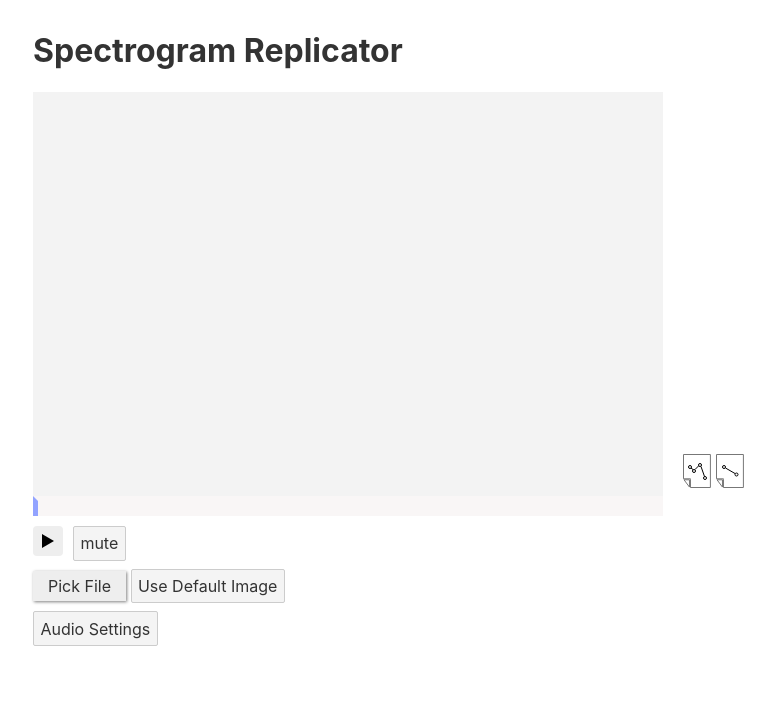
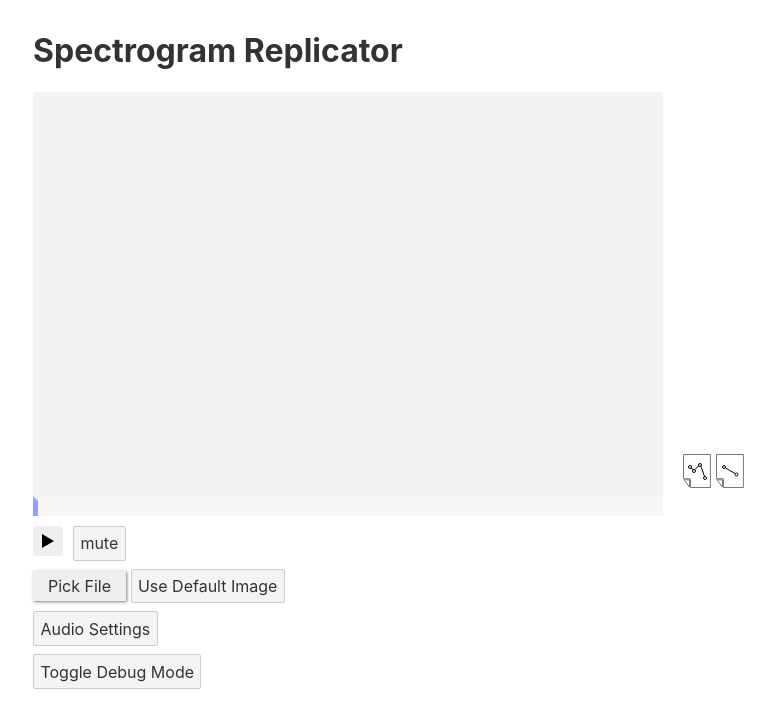
Before and after one commit to EmNudge/Spectrogram-Replicator, a Svelte app: page / in a window 1280 px wide. Shown: the top 728 px of the page, without its empty margins (157-932 px from the left). Built offline with nearby package versions, Linux system fonts and the light colour scheme.

Commit message:
moved debug mode to a button

```diff
--- a/src/App.svelte
+++ b/src/App.svelte
@@ -4,6 +4,7 @@
 	import Controls from './components/audio/controls.svelte'
 	import FilePicker from './components/FilePicker.svelte'
 	import SettingsMenu from './components/SettingsMenu.svelte'
+	import { debugModeStore } from './stores/canvas'
 
 	let bg = '';
 	function handleFile(e) {
@@ -21,6 +22,10 @@
 	}
 	function closeSettings() {
 		showSettings = false;
+	}
+
+	function toggleDebug() {
+		debugModeStore.update(debugMode => !debugMode);
 	}
 </script>
 
@@ -67,6 +72,9 @@
 	<br />
 	<button on:click={openSettings}>Audio Settings</button>
 
+	<br />
+	<button on:click={toggleDebug}>Toggle Debug Mode</button>
+
 	{#if showSettings}
 		<SettingsMenu on:close={closeSettings} />
 	{/if}
--- a/src/components/canvas/Line.svelte
+++ b/src/components/canvas/Line.svelte
@@ -4,8 +4,7 @@
   export let hue = 0;
   export let id = '';
 
-  const debug = true;
-
+  import { debugModeStore } from '../../stores/canvas'
   import Segment from "./Segment.svelte";
 </script>
 
@@ -18,7 +17,7 @@
 <g style="--line-hue: {hue}" class:active {id}>
   {#each [...segments.entries()] as [id, { nodes, dimensions }]}
     <Segment segmentId={id} {nodes} />
-    {#if debug && dimensions}
+    {#if $debugModeStore && dimensions}
       <rect
         style="fill: none; stroke: #000a"
         width="{100 * dimensions.width}%"
--- a/src/stores/canvas.ts
+++ b/src/stores/canvas.ts
@@ -18,3 +18,5 @@ export const canvasStore = writable(null as SVGElement | null);
 // whether to assocociate delete and backspace with the deletion of a node
 // if we're in an input, we want this disabled.
 export const allowDeleteStore = writable(true);
+
+export const debugModeStore = writable(false);
```
